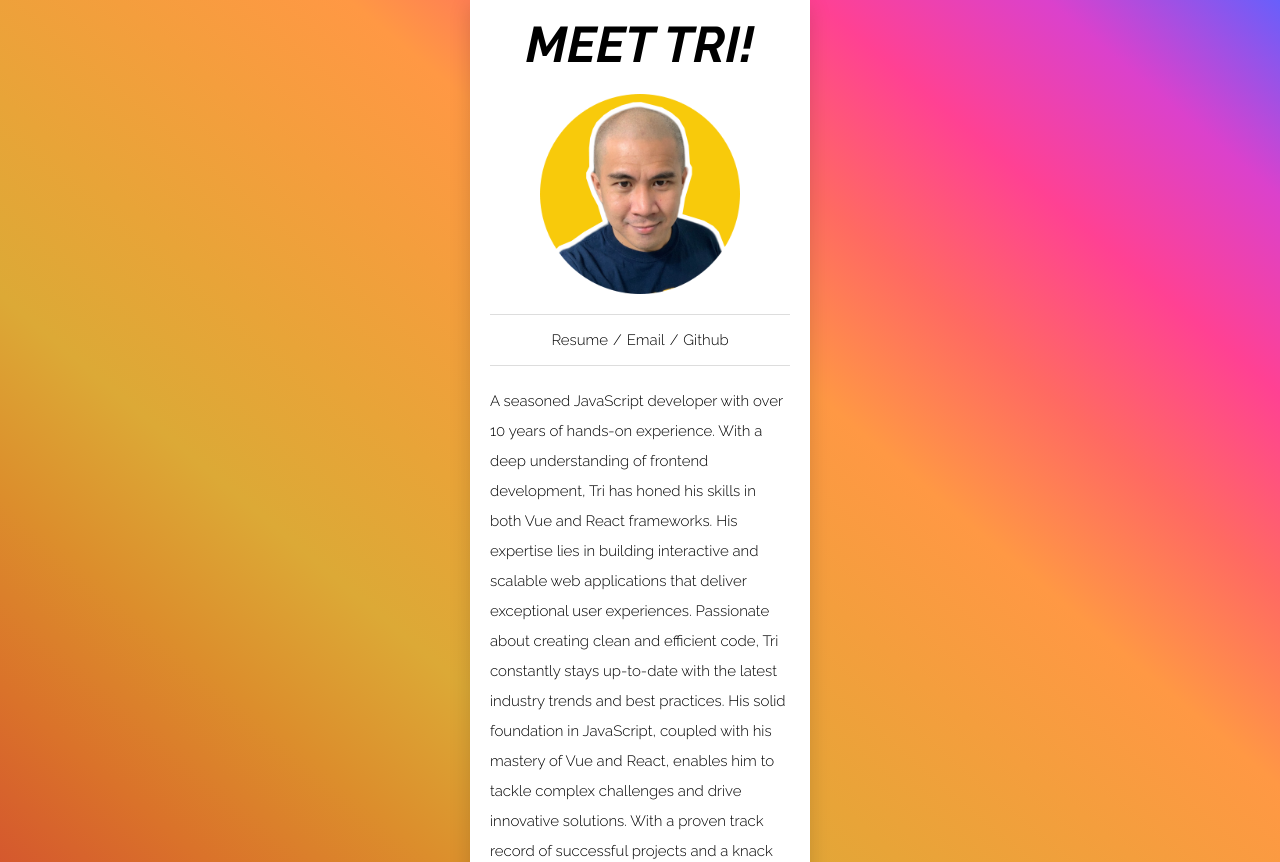
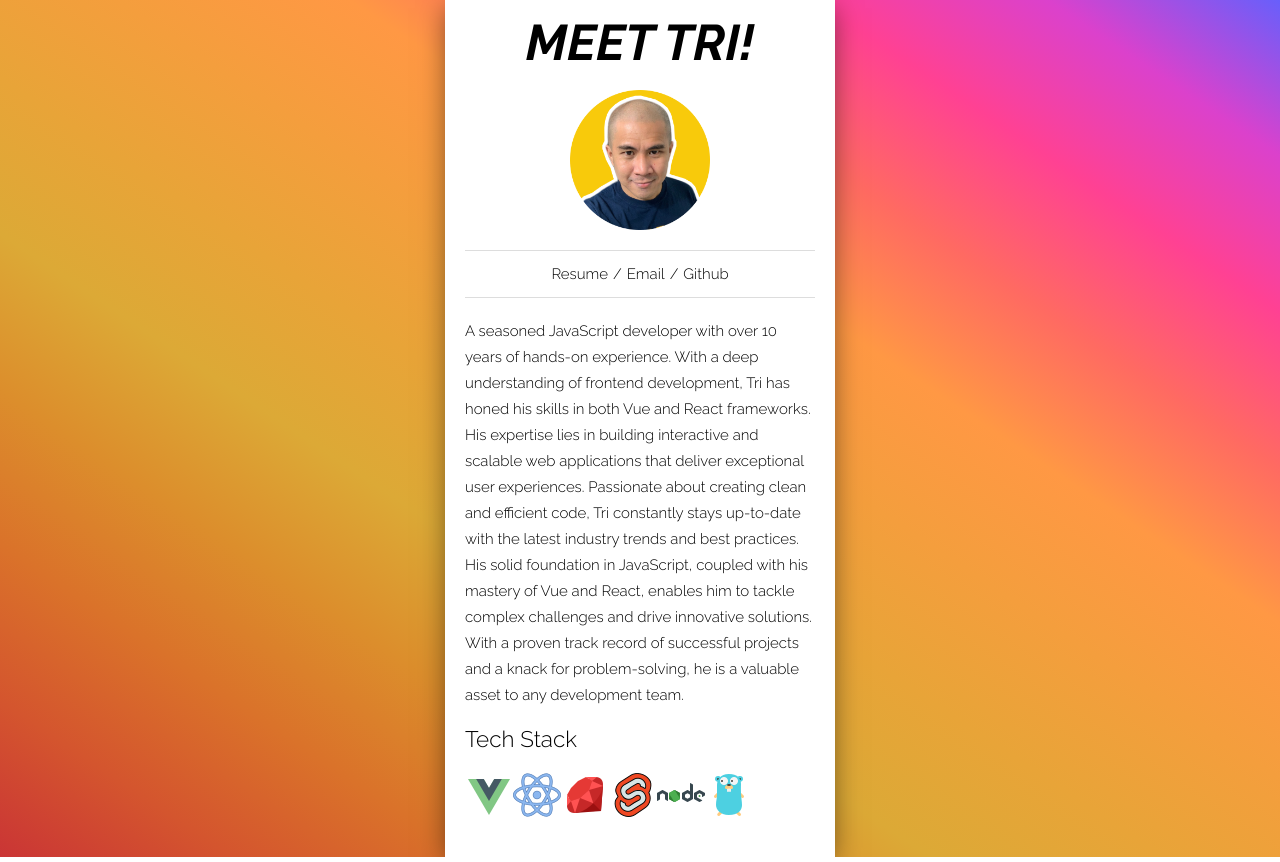
Before and after one commit to trivektor/trivektor.github.io, a Next.js app: page / in a window 1280 px wide. Shown: the top 862 px of the page. Built offline with nearby package versions, Linux system fonts and the light colour scheme.

Commit message:
minor updates

```diff
--- a/components/home.js
+++ b/components/home.js
@@ -20,7 +20,7 @@ const Home = () => {
 
           <img
             src={profilePic.src}
-            height={200}
+            height={140}
             style={{ display: "block", margin: "0 auto" }}
           />
           <nav id="navbar">
@@ -30,7 +30,11 @@ const Home = () => {
             >
               Resume
             </a>
-            /<a href="mailto:trivektor@gmail.com">Email</a>/
+            /
+            <a target="_blank" href="mailto:trivektor@gmail.com">
+              Email
+            </a>
+            /
             <a href="https://github.com/trivektor" target="_blank">
               Github
             </a>
--- a/styles/globals.css
+++ b/styles/globals.css
@@ -2,7 +2,7 @@ body {
   font-family: "Raleway", sans-serif;
   font-weight: 300;
   font-size: 15px;
-  line-height: 30px;
+  line-height: 26px;
   margin: 0;
   padding: 0;
   background-image: linear-gradient(
@@ -58,12 +58,12 @@ h3 {
 }
 
 #main {
-  width: 300px;
+  width: 350px;
   margin: 0 auto;
   height: 100%;
   padding: 30px 20px;
   background: #fff;
-  box-shadow: 0 5px 20px rgba(0, 0, 0, 0.15);
+  box-shadow: 0 6px 26px -2px rgba(0, 0, 0, 0.5);
 }
 
 .material-symbols-outlined {
```
